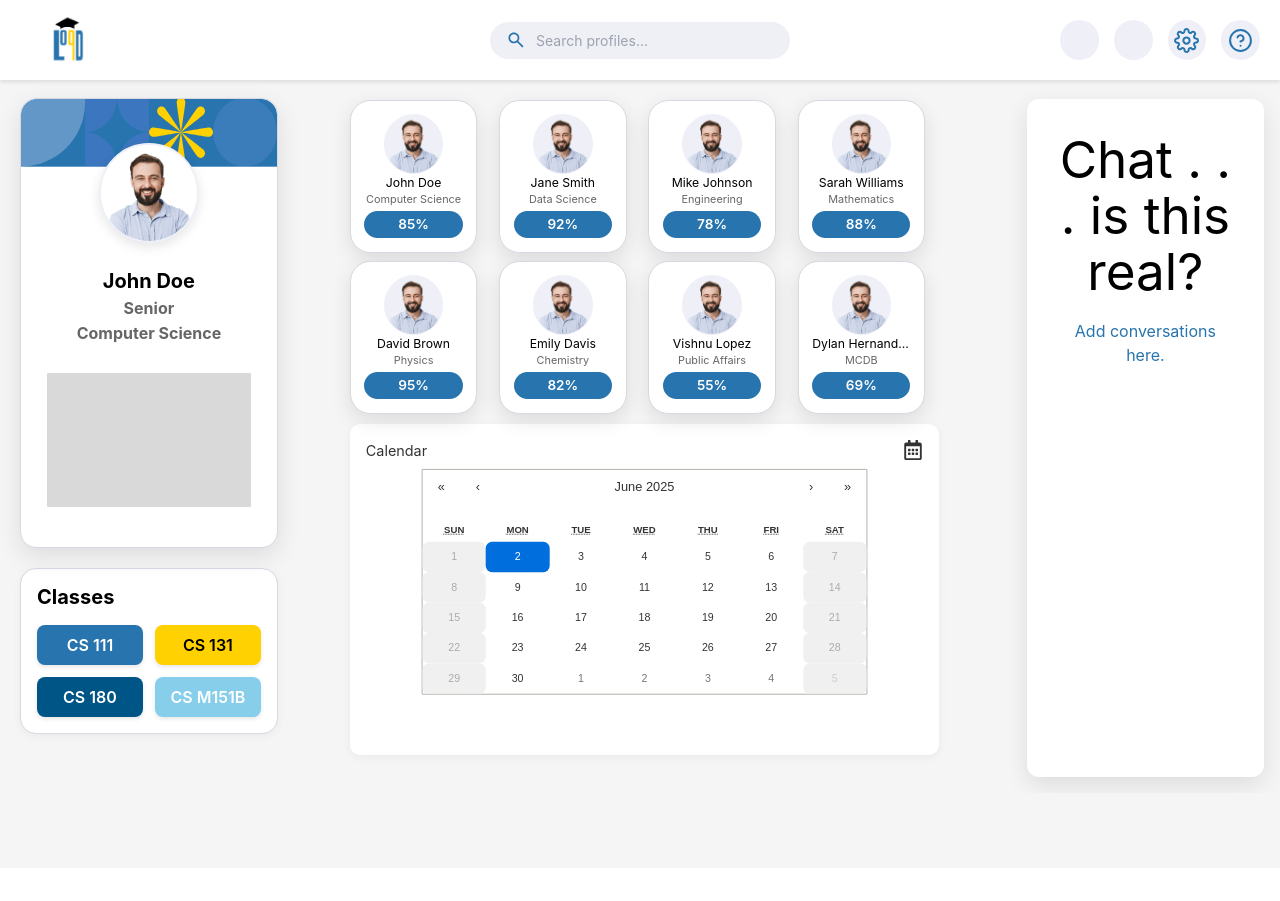
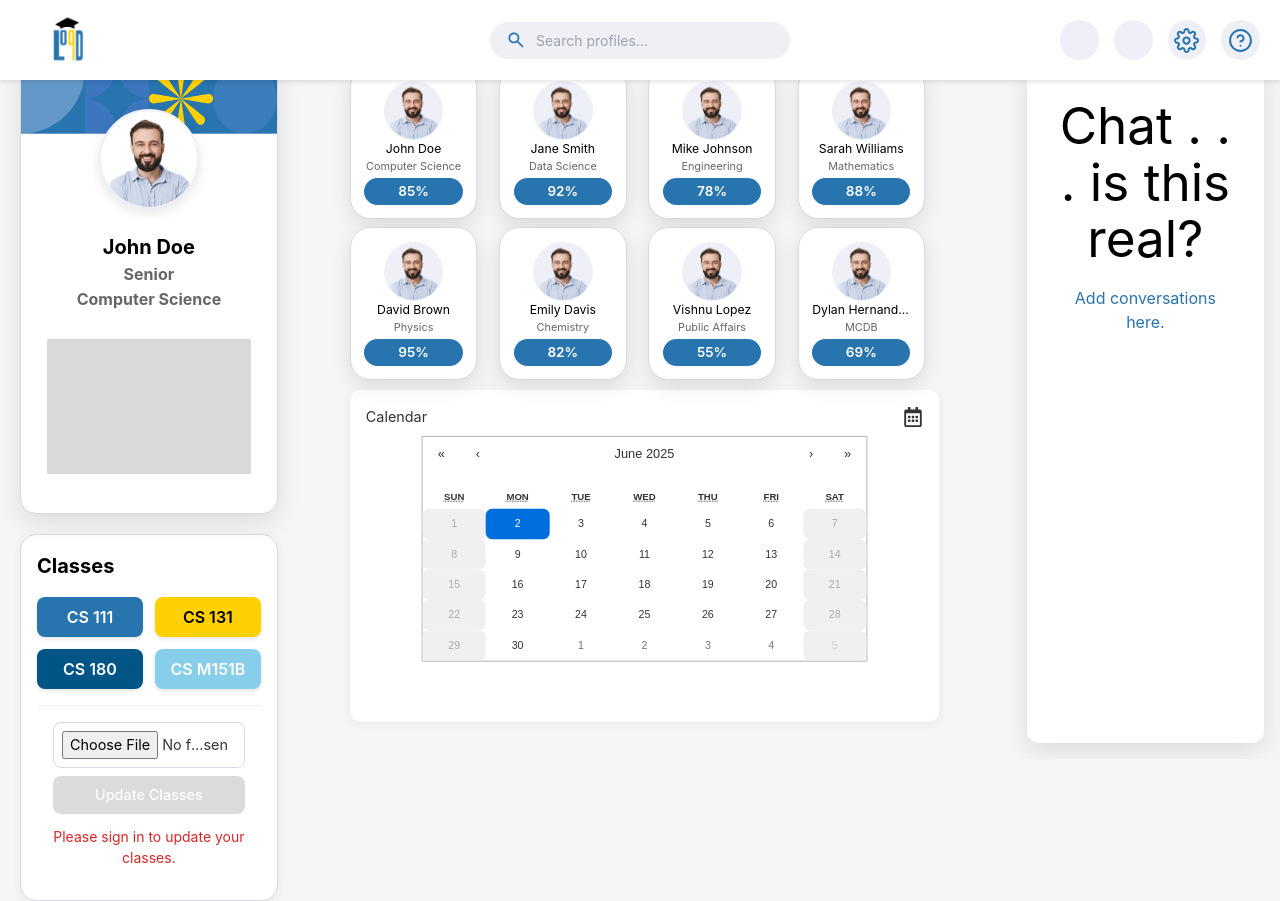
Before and after one commit to YonyMarian/loqd, a React (Vite) app in the folder client/: page /dashboard in a window 1280 px wide. Before the commit the page ends 868 px from the top, so only its background shows below. Built offline with nearby package versions, Linux system fonts and the light colour scheme; no server answers.

Commit message:
Upload calendar from dashboard

```diff
--- a/client/src/components/Classes.tsx
+++ b/client/src/components/Classes.tsx
@@ -1,5 +1,7 @@
 import React from 'react';
 import '../styles/Classes.css';
+import UpdateClasses from './UpdateClasses';
+import '../styles/UpdateClasses.css';
 
 interface ClassCard {
   title: string;
@@ -17,7 +19,9 @@ const classCards: ClassCard[] = [
 const Classes: React.FC = () => {
   return (
     <div className="classes-card">
-      <h3>Classes</h3>
+      <div className="classes-header">
+        <h3>Classes</h3>
+      </div>
       <div className="class-grid">
         {classCards.map((cls, idx) => (
           <div
@@ -30,6 +34,7 @@ const Classes: React.FC = () => {
           </div>
         ))}
       </div>
+      <UpdateClasses />
     </div>
   );
 };
--- a/client/src/components/UpdateCalendar.tsx
+++ /dev/null
@@ -1,108 +0,0 @@
-import React, { useState } from 'react';
-import { useNavigate } from 'react-router-dom';
-import { FaCloudUploadAlt } from 'react-icons/fa';
-import '../styles/UpdateCalendar.css';
-
-type UpdateCalendarProps = {
-    userId: string | null;
-    onUpdateComplete?: () => void;
-}
-
-const UpdateCalendar: React.FC<UpdateCalendarProps> = ({userId, onUpdateComplete}) => {
-    const [file, setFile] = useState<File|null>(null);
-    const [isUploading, setIsUploading] = useState(false);
-    const navigate = useNavigate();
-
-    const handleClick = async (event: React.MouseEvent<HTMLButtonElement>) => {
-        event.preventDefault();
-        if (!file) {
-            alert("Please select a file before uploading.");
-            return;
-        }
-        if (!userId) {
-            alert("Please sign in to update your calendar.");
-            return;
-        }
-
-        setIsUploading(true);
-        const formData = new FormData();
-        formData.append("calendarFile", file);
-        formData.append("user_id", userId);
-
-        try {
-            let upload_res = await fetch("http://localhost:5001/calendar/upload_cal", {
-                method: 'POST',
-                body: formData
-            });
-            if (!upload_res.ok) {
-                throw new Error("Failed to upload file");
-            }
-            let schedule = await upload_res.json();
-
-            let update_res = await fetch('http://localhost:5001/calendar/update_calendar', {
-                method: 'POST',
-                headers: {'Content-Type': 'application/json'},
-                body: JSON.stringify({
-                    user_id: userId,
-                    calendar_data: schedule
-                })
-            });
-            if (!update_res.ok) {
-                throw new Error("Failed to update calendar");
-            }
-
-            alert('✅ Calendar updated successfully!');
-            if (onUpdateComplete) {
-                onUpdateComplete();
-            }
-        }
-        catch (error: unknown) {
-            console.error("Error uploading file:" , error);
-            if (error instanceof Error)
-                alert(`Error updating calendar: ${error.message}`);
-            else
-                alert("Error updating calendar.");
-        }
-        finally {
-            setIsUploading(false);
-        }
-    };
-
-    const handleChange = (event: React.ChangeEvent<HTMLInputElement>) => {
-        if (event.target.files && event.target.files.length > 0)
-            setFile(event.target.files[0]);
-    };
-
-    return (
-        <div className="update-calendar-container">
-            <div className="update-calendar-header">
-                <FaCloudUploadAlt size={20} />
-                <span>Update Schedule</span>
-            </div>
-            <form className="update-calendar-form">
-                <div className="file-input-wrapper">
-                    <input
-                        type="file"
-                        name="calendarFile"
-                        onChange={handleChange}
-                        accept=".ics"
-                        className="file-input"
-                    />
-                    <div className="file-input-placeholder">
-                        {file ? file.name : 'Choose .ics file'}
-                    </div>
-                </div>
-                <button
-                    onClick={handleClick}
-                    type="button"
-                    className="update-button"
-                    disabled={isUploading}
-                >
-                    {isUploading ? 'Updating...' : 'Update Calendar'}
-                </button>
-            </form>
-        </div>
-    );
-};
-
-export default UpdateCalendar;
--- /dev/null
+++ b/client/src/components/UpdateClasses.tsx
@@ -0,0 +1,96 @@
+import React, { useState } from 'react';
+import { useNavigate } from 'react-router-dom';
+import { useAuth } from '../hooks/useAuth';
+
+const UpdateClasses: React.FC = () => {
+    const [file, setFile] = useState<File | null>(null);
+    const navigate = useNavigate();
+    const { user } = useAuth();
+
+    const handleFileChange = (event: React.ChangeEvent<HTMLInputElement>) => {
+        if (event.target.files && event.target.files.length > 0) {
+            setFile(event.target.files[0]);
+        }
+    };
+
+    const handleUpload = async (event: React.MouseEvent<HTMLButtonElement>) => {
+        event.preventDefault();
+        if (!file) {
+            alert("Please select a file before uploading.");
+            return;
+        }
+
+        if (!user) {
+            alert("Please sign in to update your classes.");
+            return;
+        }
+
+        const formData = new FormData();
+        formData.append("calendarFile", file);
+        formData.append("user_id", user.id);
+
+        try {
+            // First, upload and parse the calendar file
+            let upload_res = await fetch("http://localhost:5001/calendar/upload_cal", {
+                method: 'POST',
+                body: formData
+            });
+
+            if (!upload_res.ok) {
+                throw new Error("Failed to upload file");
+            }
+
+            let schedule = await upload_res.json();
+            console.log("Parsed calendar data:", schedule);
+
+            // Update Supabase through the backend endpoint
+            let update_res = await fetch('http://localhost:5001/calendar/update_calendar', {
+                method: 'POST',
+                headers: {
+                    'Content-Type': 'application/json'
+                },
+                body: JSON.stringify({
+                    user_id: user.id,
+                    calendar_data: schedule
+                })
+            });
+
+            if (!update_res.ok) {
+                throw new Error("Failed to update calendar data");
+            }
+
+            alert('✅ Classes updated successfully!');
+            window.location.reload(); // Refresh to show updated classes
+        } catch (error) {
+            console.error("Error uploading file:", error);
+            if (error instanceof Error) {
+                alert(`Error uploading file: ${error.message}`);
+            } else {
+                alert('Error uploading file. Please try again.');
+            }
+        }
+    };
+
+    return (
+        <div className="update-classes">
+            <input
+                type="file"
+                onChange={handleFileChange}
+                accept=".ics"
+                className="file-input"
+            />
+            <button
+                onClick={handleUpload}
+                className="update-button"
+                disabled={!user}
+            >
+                Update Classes
+            </button>
+            {!user && (
+                <p className="error-text">Please sign in to update your classes.</p>
+            )}
+        </div>
+    );
+};
+
+export default UpdateClasses;
--- a/client/src/styles/Classes.css
+++ b/client/src/styles/Classes.css
@@ -7,28 +7,29 @@
     width: 100%;
 }
 
+.classes-header {
+    display: flex;
+    justify-content: space-between;
+    align-items: center;
+    margin-bottom: 1rem;
+}
+
 .classes-card h3 {
-    width: 100%;
-    margin-left: auto;
-    margin-bottom: 1rem;
+    margin: 0;
     font-size: 1.2rem;
     color: #000;
-    text-align: left;
-    /* font-family: Roboto; */
     font-size: 20px;
-    font-style: normal;
     font-weight: 700;
-    line-height: normal;
 }
 
 .class-grid {
     display: grid;
     grid-template-columns: repeat(2, 1fr);
     gap: 0.75rem;
+    margin-bottom: 1rem;
 }
 
 .class-tile {
-    /* height: 80px; */
     border-radius: 8px;
     color: white;
     padding: 0.5rem;
--- a/client/src/styles/UpdateCalendar.css
+++ /dev/null
@@ -1,79 +0,0 @@
-.update-calendar-container {
-    background: #FFF;
-    border-radius: 8px;
-    padding: 1rem;
-    margin-top: 1rem;
-    box-shadow: 0 2px 4px rgba(0,0,0,0.05);
-}
-
-.update-calendar-header {
-    display: flex;
-    align-items: center;
-    gap: 0.5rem;
-    margin-bottom: 1rem;
-    color: #2774AE;
-    font-weight: 600;
-}
-
-.update-calendar-form {
-    display: flex;
-    flex-direction: column;
-    gap: 0.75rem;
-}
-
-.file-input-wrapper {
-    position: relative;
-    width: 100%;
-}
-
-.file-input {
-    position: absolute;
-    top: 0;
-    left: 0;
-    width: 100%;
-    height: 100%;
-    opacity: 0;
-    cursor: pointer;
-    z-index: 2;
-}
-
-.file-input-placeholder {
-    padding: 0.5rem 1rem;
-    border: 1px dashed #2774AE;
-    border-radius: 6px;
-    color: #666;
-    font-size: 0.9rem;
-    text-align: center;
-    background: #f8f9fa;
-    min-height: 40px;
-    display: flex;
-    align-items: center;
-    justify-content: center;
-    transition: all 0.2s ease;
-}
-
-.file-input:hover + .file-input-placeholder {
-    border-color: #FFD100;
-    color: #2774AE;
-    background: #fff;
-}
-
-.update-button {
-    background-color: #2774AE;
-    color: white;
-    border: none;
-    border-radius: 6px;
-    padding: 0.5rem 1rem;
-    font-size: 0.9rem;
-    cursor: pointer;
-    transition: background-color 0.2s ease;
-}
-
-.update-button:hover {
-    background-color: #1a5a8e;
-}
-
-.update-button:disabled {
-    background-color: #ccc;
-    cursor: not-allowed;
-}
--- /dev/null
+++ b/client/src/styles/UpdateClasses.css
@@ -0,0 +1,48 @@
+.update-classes {
+    margin-top: 1rem;
+    padding: 1rem;
+    border-top: 1px solid #eee;
+    display: flex;
+    flex-direction: column;
+    gap: 0.5rem;
+}
+
+.file-input {
+    font-size: 0.9rem;
+    padding: 0.5rem;
+    border: 1px solid #D7D8E2;
+    border-radius: 8px;
+    width: 100%;
+}
+
+.file-input:disabled {
+    background-color: #f5f5f5;
+    cursor: not-allowed;
+}
+
+.update-button {
+    background-color: #2774AE;
+    color: white;
+    padding: 0.5rem 1rem;
+    border: none;
+    border-radius: 8px;
+    cursor: pointer;
+    font-size: 0.9rem;
+    transition: all 0.2s ease;
+}
+
+.update-button:hover:not(:disabled) {
+    background-color: #1b5a8e;
+}
+
+.update-button:disabled {
+    background-color: #ccc;
+    cursor: not-allowed;
+    opacity: 0.7;
+}
+
+.error-text {
+    color: #dc2626;
+    font-size: 0.875rem;
+    margin-top: 0.25rem;
+}
```
Lines whose indentation alone changed are shown as unchanged.
